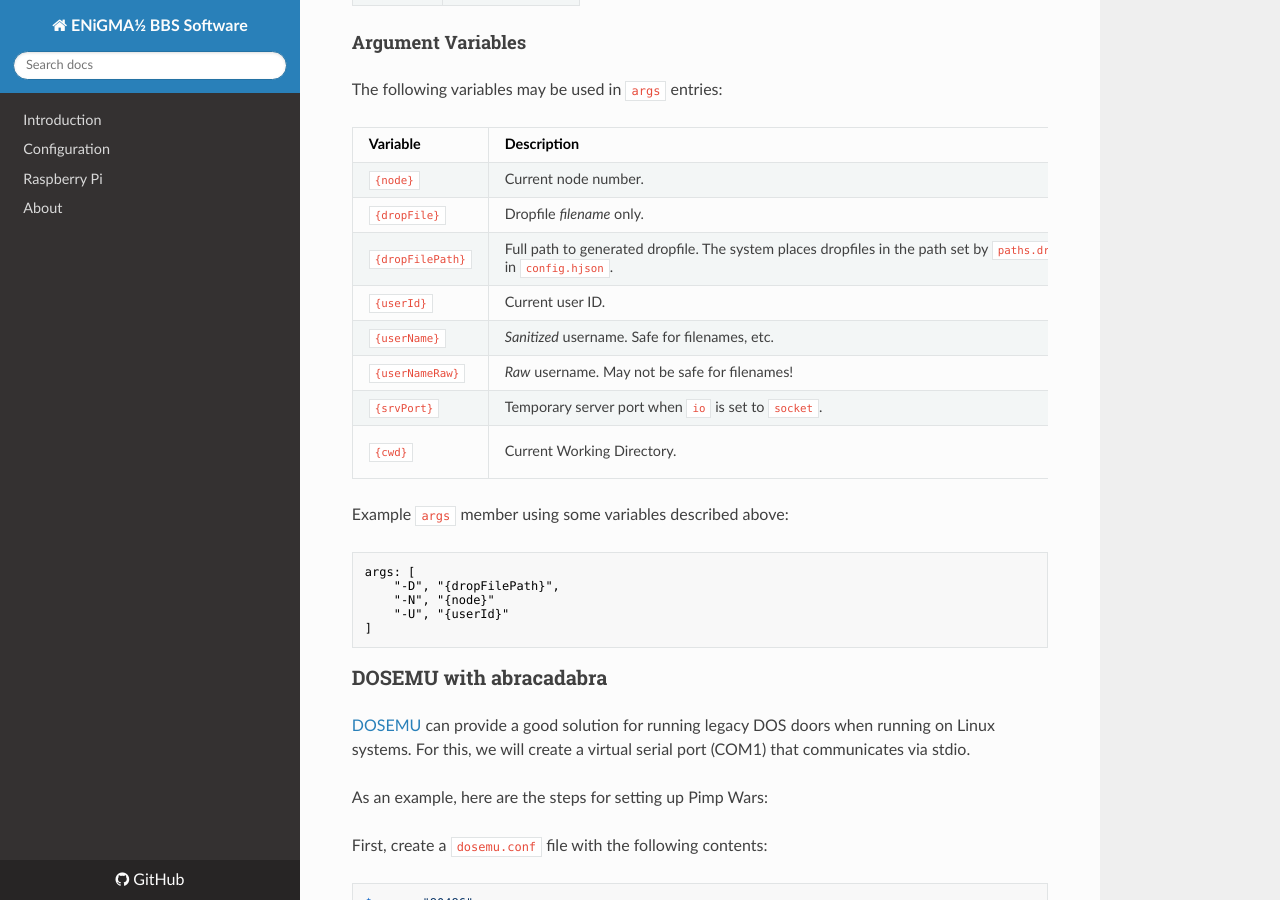
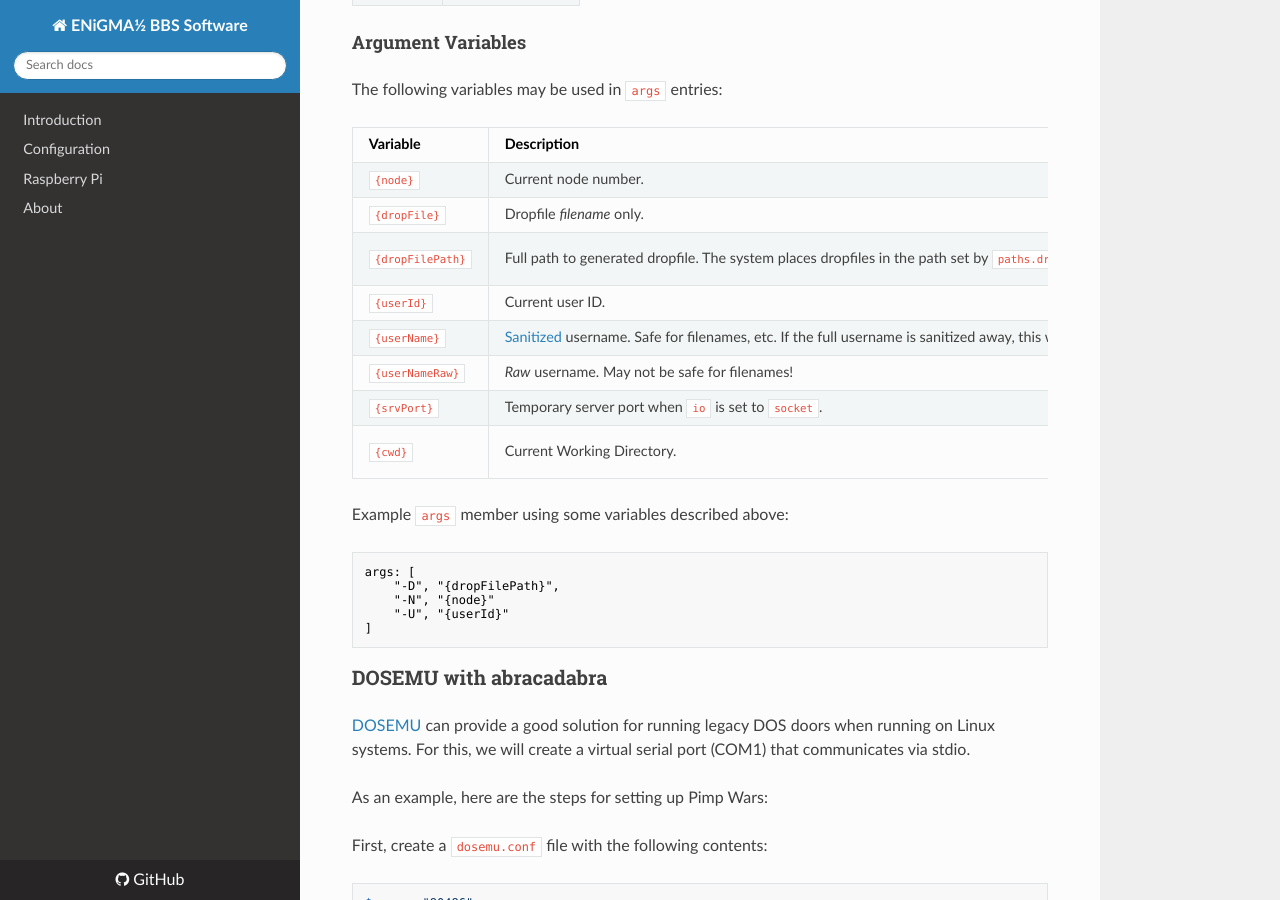
Before and after one commit to NuSkooler/enigma-bbs, an MkDocs documentation site: the page built from docs/modding/local-doors.md, in a window 1280 px wide and 900 px high, scrolled down 1141 px. Built offline with MkDocs 1.6.1, drawn with Linux system fonts in a browser that asks for light colours; nearby versions of some CDN libraries; old or Windows-style settings are respelled for this version of MkDocs.

Commit message:
Typos/etc.

```diff
--- a/docs/modding/local-doors.md
+++ b/docs/modding/local-doors.md
@@ -41,7 +41,7 @@ The following variables may be used in `args` entries:
 | `{dropFile}` | Dropfile _filename_ only. | `DOOR.SYS` |
 | `{dropFilePath}` | Full path to generated dropfile. The system places dropfiles in the path set by `paths.dropFiles` in `config.hjson`. | `C:\enigma-bbs\drop\node1\DOOR.SYS` |
 | `{userId}` | Current user ID. | `420` |
-| `{userName}` | _Sanitized_ username. Safe for filenames, etc. | `izard` |
+| `{userName}` | [Sanitized](https://www.npmjs.com/package/sanitize-filename) username. Safe for filenames, etc. If the full username is sanitized away, this will resolve to something like "user_1234". | `izard` |
 | `{userNameRaw}` | _Raw_ username. May not be safe for filenames! | `\/\/izard` |
 | `{srvPort}` | Temporary server port when `io` is set to `socket`. | `1234` |
 | `{cwd}` | Current Working Directory. | `/home/enigma-bbs/doors/foo/` |
```
Also changed, not shown: WHATSNEW.md (+2 -2 lines).
